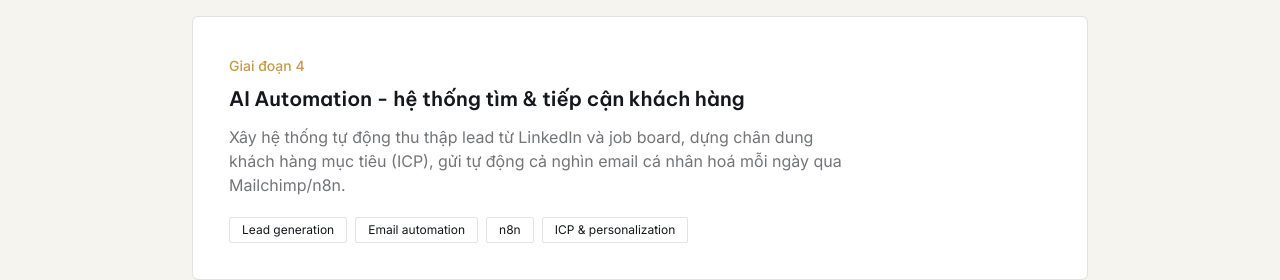
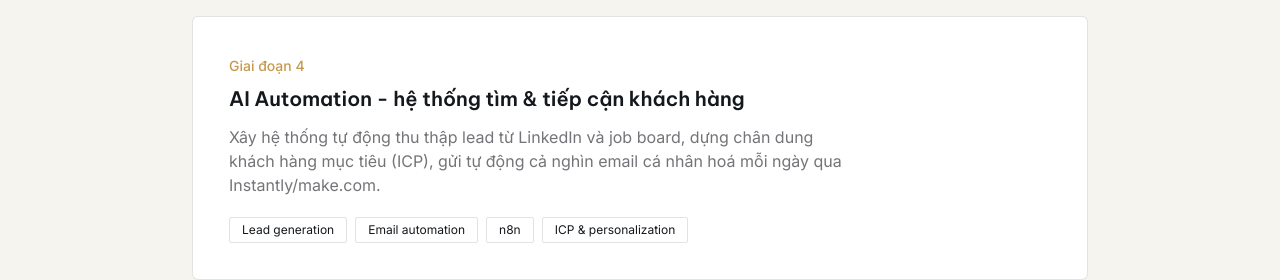
Before and after one commit to kaytran757/cv2, a React (Vite) app: page / in a window 1280 px wide. Shown: the part 1920-2200 px from the top of the page. Built offline with nearby package versions, Linux system fonts and the light colour scheme.

Commit message:
Updated CareerSection.tsx

```diff
--- a/src/components/CareerSection.tsx
+++ b/src/components/CareerSection.tsx
@@ -33,7 +33,7 @@ const stages: Stage[] = [
     period: 'Giai đoạn 4',
     title: 'AI Automation - hệ thống tìm & tiếp cận khách hàng',
     description:
-      'Xây hệ thống tự động thu thập lead từ LinkedIn và job board, dựng chân dung khách hàng mục tiêu (ICP), gửi tự động cả nghìn email cá nhân hoá mỗi ngày qua Mailchimp/n8n.',
+      'Xây hệ thống tự động thu thập lead từ LinkedIn và job board, dựng chân dung khách hàng mục tiêu (ICP), gửi tự động cả nghìn email cá nhân hoá mỗi ngày qua Instantly/make.com.',
     tags: ['Lead generation', 'Email automation', 'n8n', 'ICP & personalization'],
   },
   {
```
